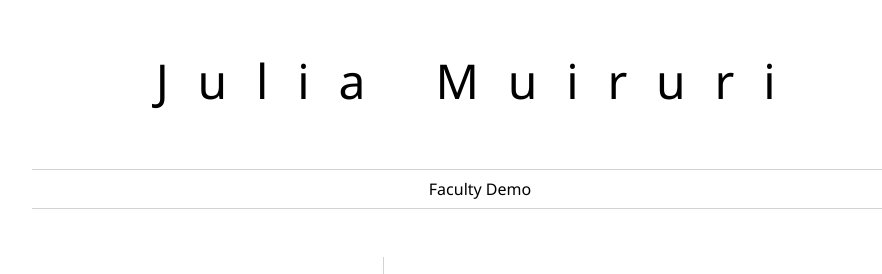
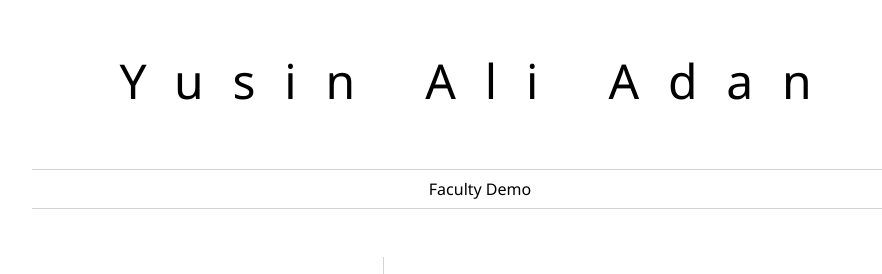
Before and after one commit to yusin565/create-resume, a plain HTML site: page index.html in a window 1280 px wide. Shown: the top 274 px of the page, without its empty margins (160-1042 px from the left). Drawn offline with Linux system fonts and the light colour scheme.

Commit message:
customize the template

```diff
--- a/index.html
+++ b/index.html
@@ -8,7 +8,7 @@
 	<body>
 		<header id="header">
 			<!-- resume header with your name and title -->
-			<h1>Julia Muiruri</h1>
+			<h1>Yusin Ali Adan</h1>
 			<hr>
 			Faculty Demo
 			<hr>
```
